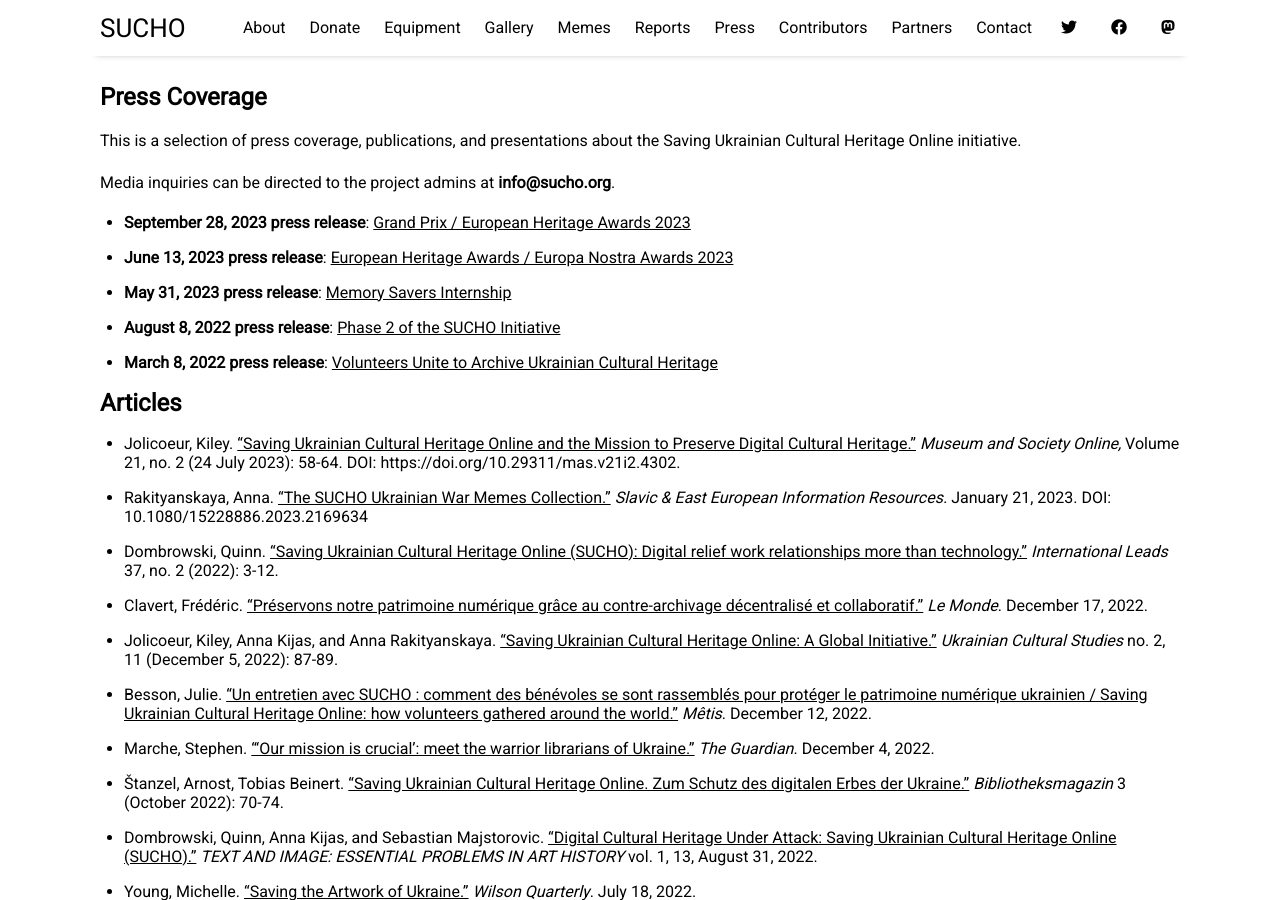
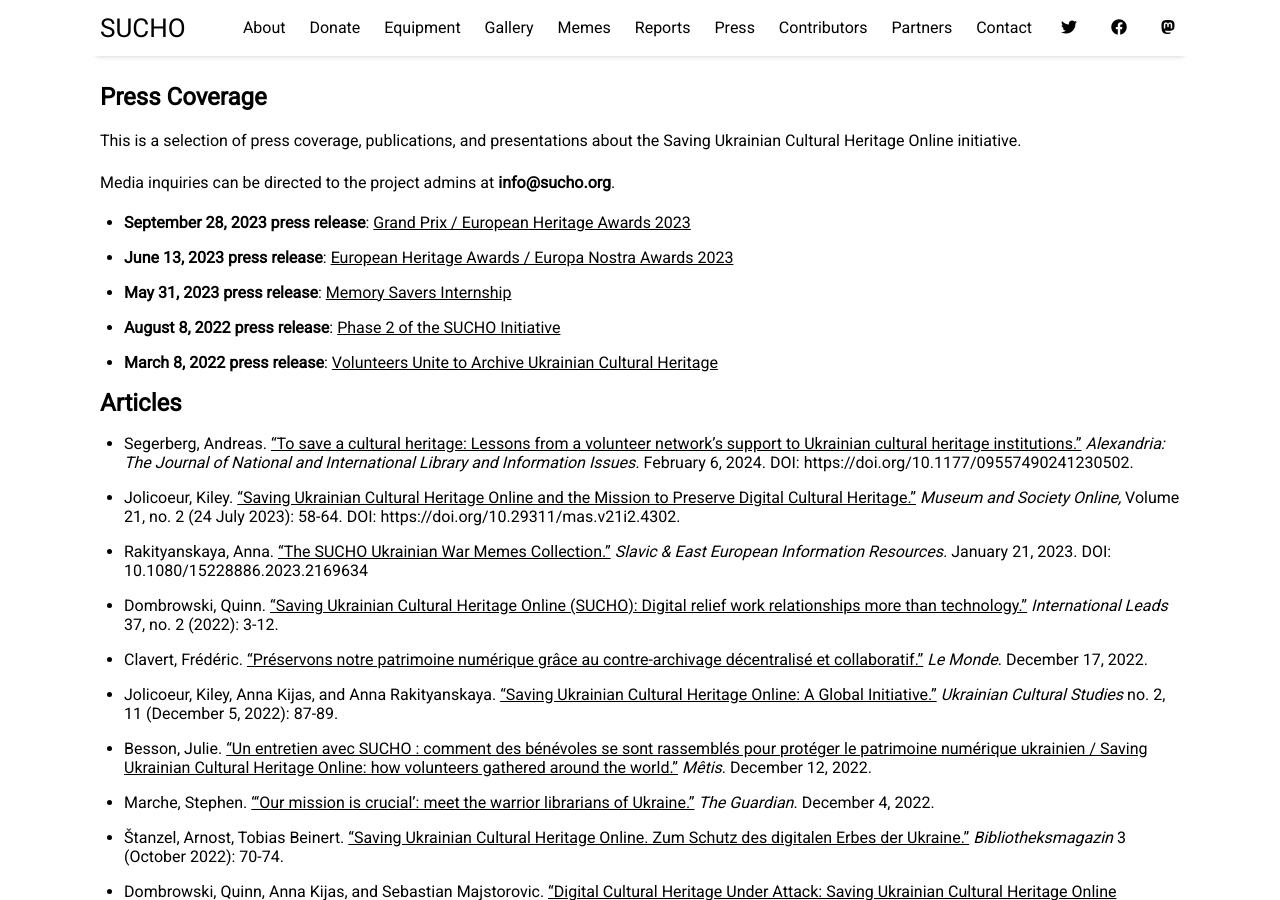
Before and after one commit to sucho-archiving/sucho-archiving.github.io, a Jekyll site: the page built from pages/press.md, in a window 1280 px wide and 900 px high. Built offline with Jekyll 4.4.1, drawn with Linux system fonts in a browser that asks for light colours.

Commit message:
Update press.md
added new citation

```diff
--- a/pages/press.md
+++ b/pages/press.md
@@ -18,6 +18,7 @@
 
 ## Articles
 
+- Segerberg, Andreas. ["To save a cultural heritage: Lessons from a volunteer network's support to Ukrainian cultural heritage institutions."](https://doi.org/10.1177/09557490241230502) _Alexandria: The Journal of National and International Library and Information Issues._ February 6, 2024. DOI: https://doi.org/10.1177/09557490241230502.
 - Jolicoeur, Kiley. ["Saving Ukrainian Cultural Heritage Online and the Mission to Preserve Digital Cultural Heritage."](https://doi.org/10.29311/mas.v21i2.4302) _Museum and Society Online,_ Volume 21, no. 2 (24 July 2023): 58-64. DOI: https://doi.org/10.29311/mas.v21i2.4302.
 - Rakityanskaya, Anna. ["The SUCHO Ukrainian War Memes Collection."](https://doi.org/10.1080/15228886.2023.2169634) _Slavic & East European Information Resources._ January 21, 2023. DOI: 10.1080/15228886.2023.2169634
 - Dombrowski, Quinn. ["Saving Ukrainian Cultural Heritage Online (SUCHO): Digital relief work relationships more than technology."](https://www.ala.org/rt/sites/ala.org.rt/files/content/intlleads/leadsarchive/202206-rev.pdf) _International Leads_ 37, no. 2 (2022): 3-12.
```
